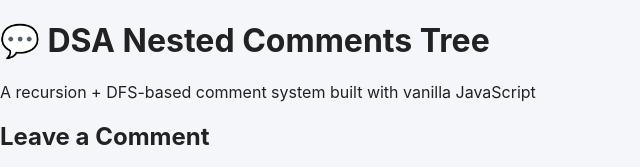
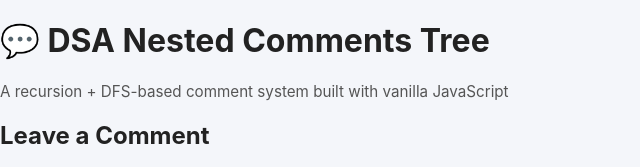
Before and after one commit to SanjhDeySarker/dsa-nested-comments-tree, a plain HTML site: page index.html in a window 1280 px wide. Shown: the top 167 px of the page, without its empty margins (0-640 px from the left). Drawn offline with Linux system fonts and the light colour scheme.

Commit message:
style-change

```diff
--- a/style.css
+++ b/style.css
@@ -8,3 +8,8 @@ body {
   margin: 0;
   padding: 0;
 }
+.subtitle {
+  margin-top: 0.4rem;
+  color: #555;
+  font-size: 0.95rem;
+}
```
